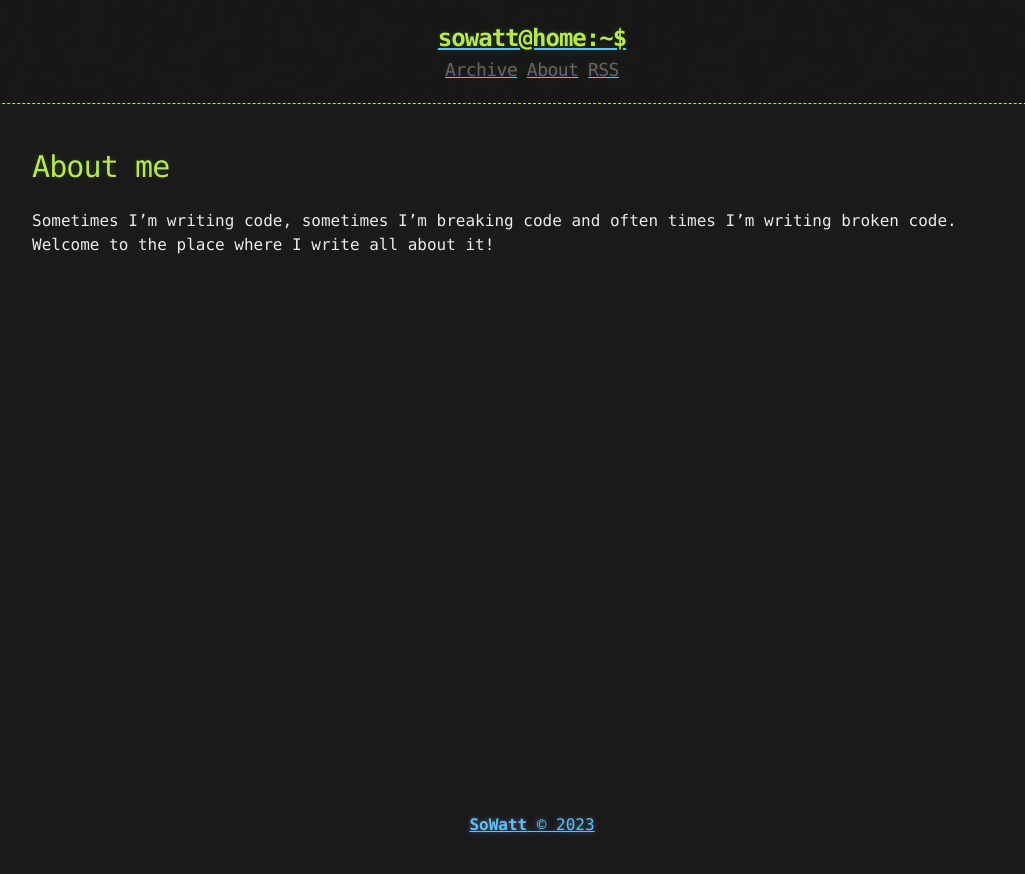
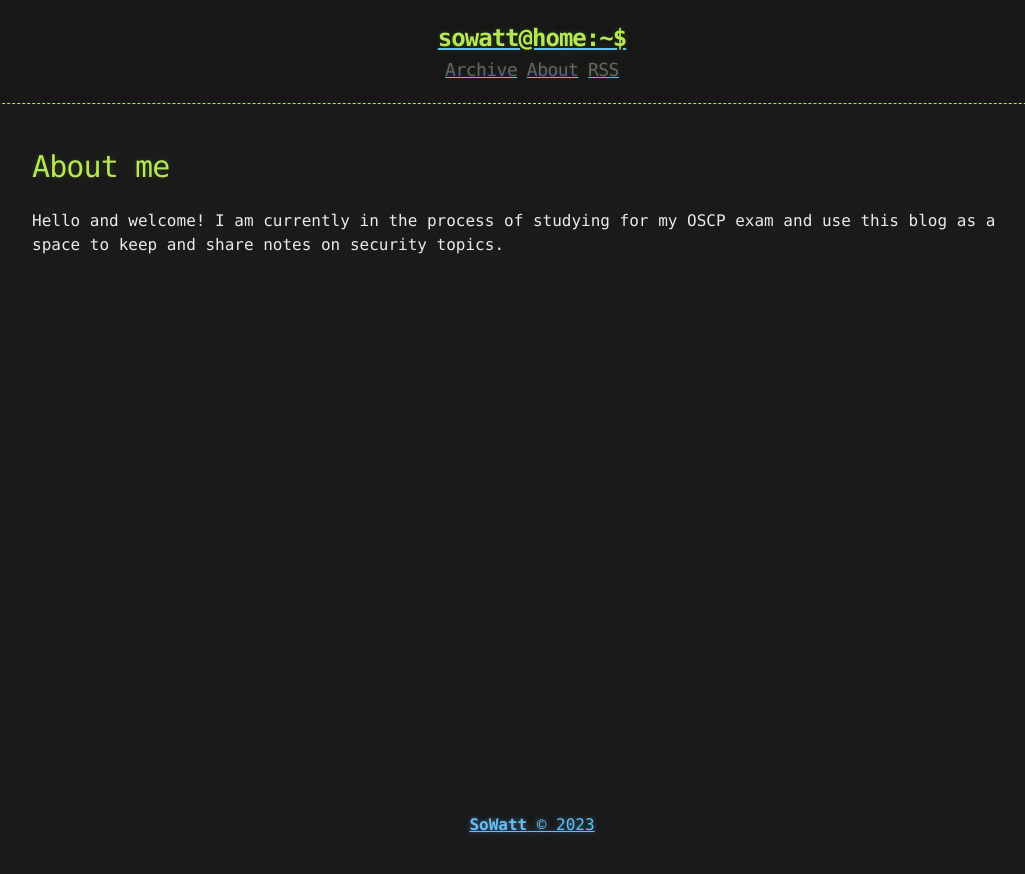
Before and after one commit to soWatt/soWatt.github.io, a Jekyll site: the page built from about.md, in a window 1280 px wide. Shown: the top 874 px of the page, without its empty margins (108-1133 px from the left). Built offline with Jekyll 4.4.1, drawn with Linux system fonts in a browser that asks for light colours.

Commit message:
rewriting content to reflect current status

```diff
--- a/about.md
+++ b/about.md
@@ -5,7 +5,7 @@ title: About
 
 # About me
 
-Sometimes I'm writing code, sometimes I'm breaking code and often times I'm writing broken code. Welcome to the place where I write all about it!
+Hello and welcome! I am currently in the process of studying for my OSCP exam and use this blog as a space to keep and share notes on security topics.
 
 <br/>
 <br/>
```
